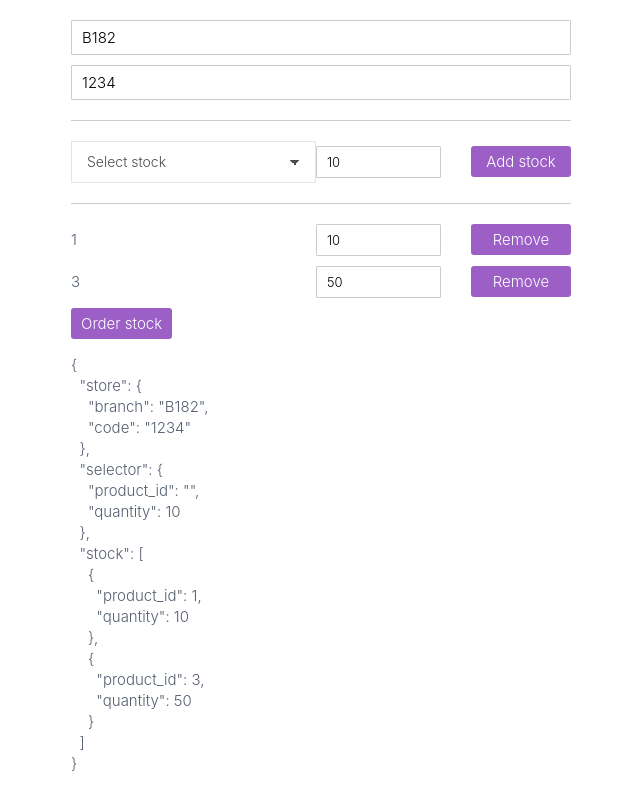
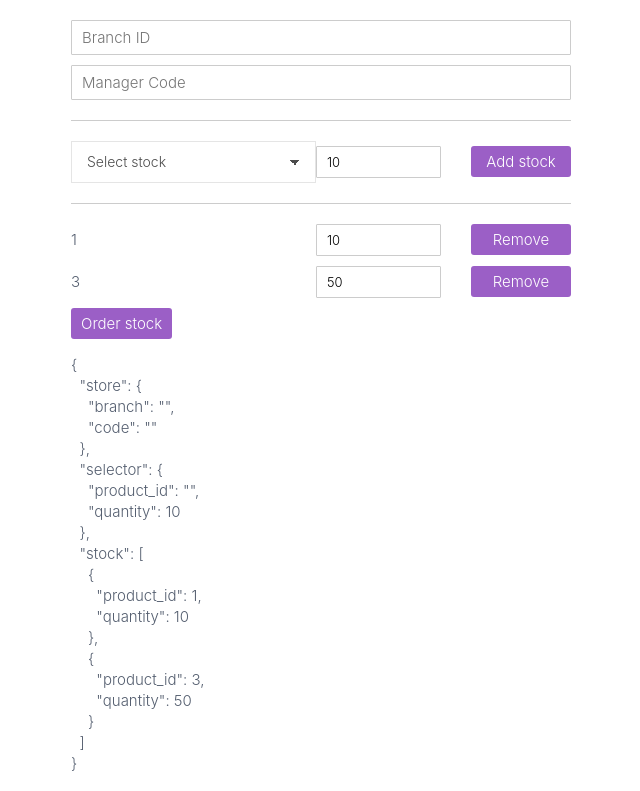
Before and after one commit to stevenmsl/uc-ap-reactive-forms, an Angular app: page / in a window 1280 px wide. Shown: the top 791 px of the page, without its empty margins (319-959 px from the left). Built offline with nearby package versions, Linux system fonts and the light colour scheme.

Commit message:
FormBuilder API

```diff
--- a/src/app/stock-inventory/containers/stock-inventory/stock-inventory.component.ts
+++ b/src/app/stock-inventory/containers/stock-inventory/stock-inventory.component.ts
@@ -1,5 +1,5 @@
 import { Component } from "@angular/core";
-import { FormGroup, FormControl, FormArray } from '@angular/forms';
+import { FormBuilder, FormGroup, FormControl, FormArray } from '@angular/forms';
 import { Product } from '../../models/product.interface';
 
 @Component({
@@ -16,6 +16,9 @@ export class StockInventoryComponent {
         { "id": 5, "price": 600, "name": "Apple Watch" },
     ]; //Forgot to type the semicolon and the list failed to shows in the stock-selector component
 
+
+    //refactor using form builder
+    /*
     form = new FormGroup({
         store: new FormGroup({
             branch: new FormControl('B182'),
@@ -27,7 +30,22 @@ export class StockInventoryComponent {
             this.createStock({ product_id: 3, quantity: 50})
         ])
     });
+    */
 
+    form = this.fb.group({
+        store: this.fb.group({
+            branch: '',
+            code: ''
+        }),
+        selector: this.createStock({}),
+        stock: this.fb.array([
+            this.createStock({ product_id: 1, quantity: 10 }),
+            this.createStock({ product_id: 3, quantity: 50})
+        ])
+    });
+    constructor(
+        private fb: FormBuilder
+    ) {}
     createStock(stock) {
         return new FormGroup({
             product_id: new FormControl(parseInt(stock.product_id,10) || ''),
```
